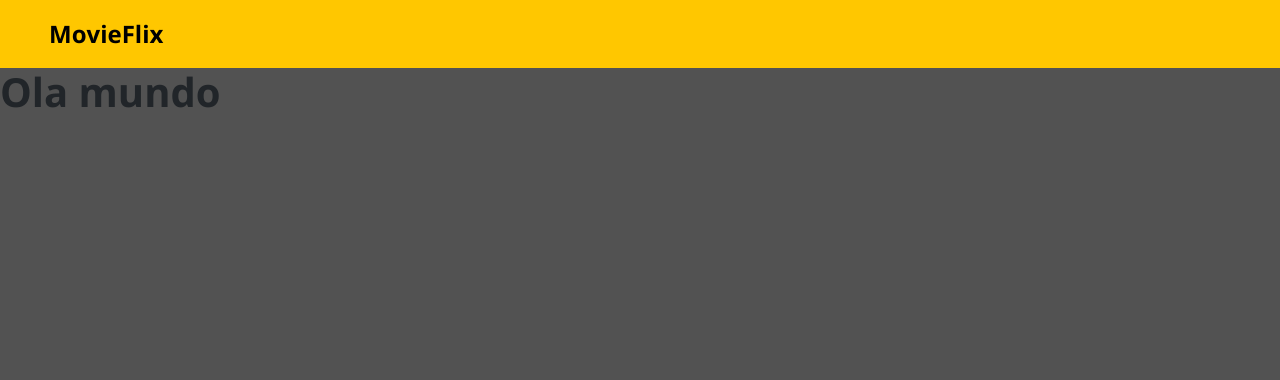
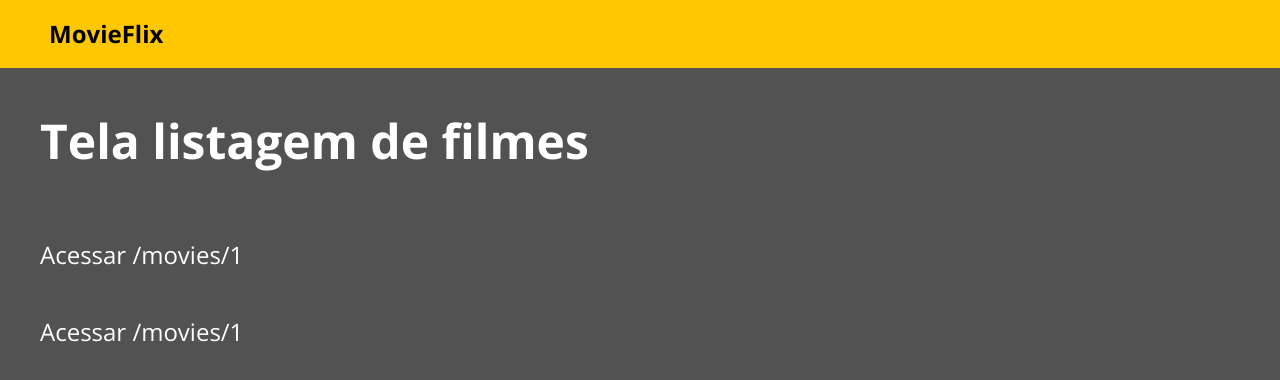
Before and after one commit to JairTorezone/dsmovieFlix-react, a React (Create React App) app: page /movies in a window 1280 px wide. Shown: the top 380 px of the page. Built offline with nearby package versions, Linux system fonts and the light colour scheme; the HTML template or start-up script is replaced by a standard one.

Commit message:
created page movieCatalog

```diff
--- a/src/pages/Private/MovieCatalog/index.tsx
+++ b/src/pages/Private/MovieCatalog/index.tsx
@@ -2,8 +2,17 @@ import "./styles.css";
 
 const MovieCatalog = () => {
   return (
-    <div>
-      <h1>Ola mundo</h1>
+    <div className="movie-catalog-container">
+      <h2>Tela listagem de filmes</h2>
+
+      <ul>
+        <li>
+          <a href="/">Acessar /movies/1</a>
+        </li>
+        <li>
+          <a href="/">Acessar /movies/1</a>
+        </li>
+      </ul>
     </div>
   );
 };
--- a/src/pages/Private/MovieCatalog/styles.css
+++ b/src/pages/Private/MovieCatalog/styles.css
@@ -1,3 +1,43 @@
-ul {
-  border: 1px solid red;
+.movie-catalog-container {
+  color: #fff;
+
+  padding: 15px 12px 0;
 }
+
+.movie-catalog-container h2 {
+  line-height: 32px;
+  letter-spacing: -1.5%;
+}
+
+.movie-catalog-container ul {
+  margin: 49px 0 0;
+  padding: 0;
+}
+
+.movie-catalog-container ul li {
+  list-style: none;
+  margin-bottom: 12px;
+
+  font-size: 18px;
+  font-weight: 400;
+  line-height: 24px;
+  letter-spacing: -1.5%;
+}
+.movie-catalog-container ul li a {
+  text-decoration: none;
+}
+
+@media (min-width: 996px) {
+  .movie-catalog-container {
+    padding: 40px;
+  }
+  .movie-catalog-container h2 {
+    font-size: 48px;
+    line-height: 65px;
+  }
+
+  .movie-catalog-container ul li {
+    font-size: 24px;
+    line-height: 65px;
+  }
+}
```
